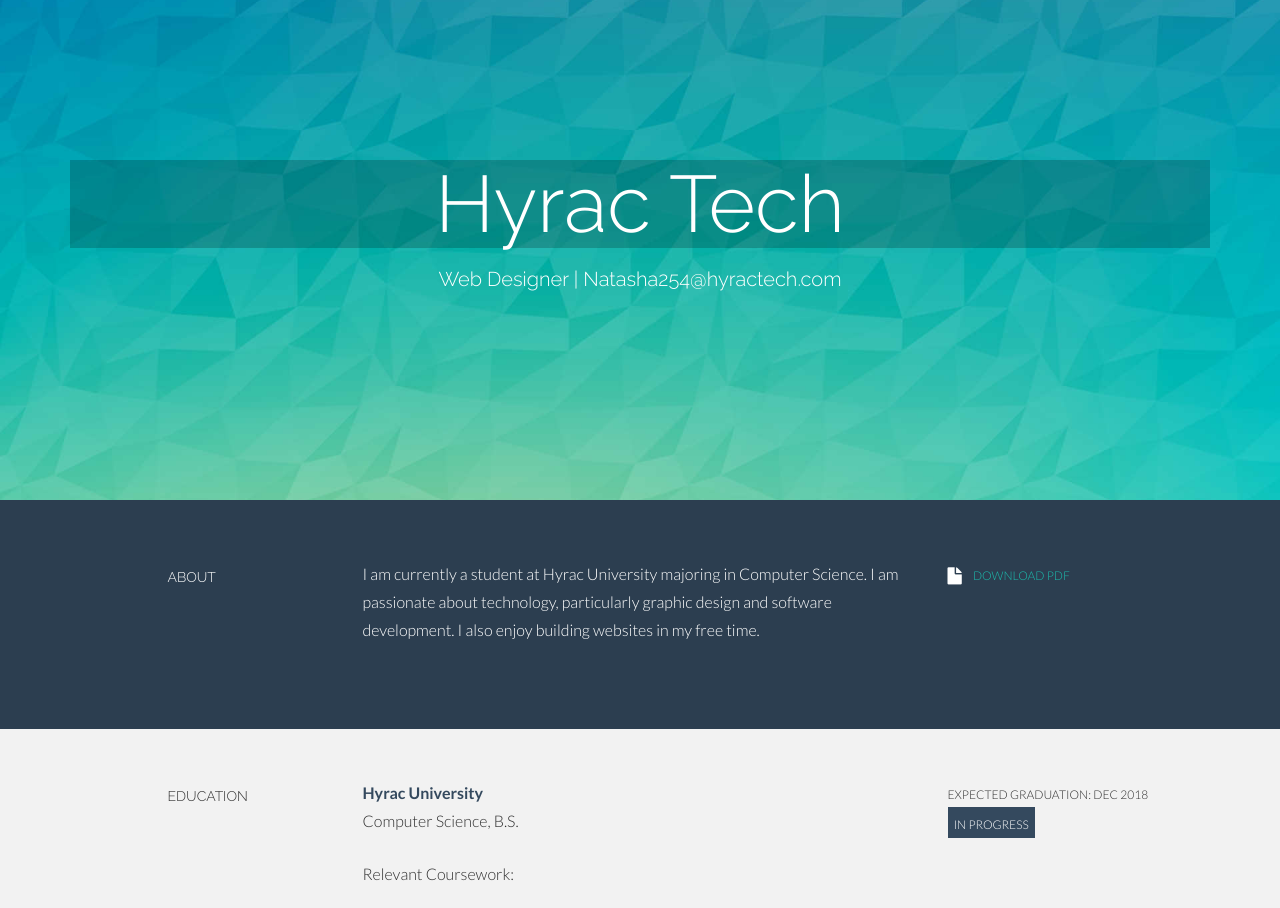
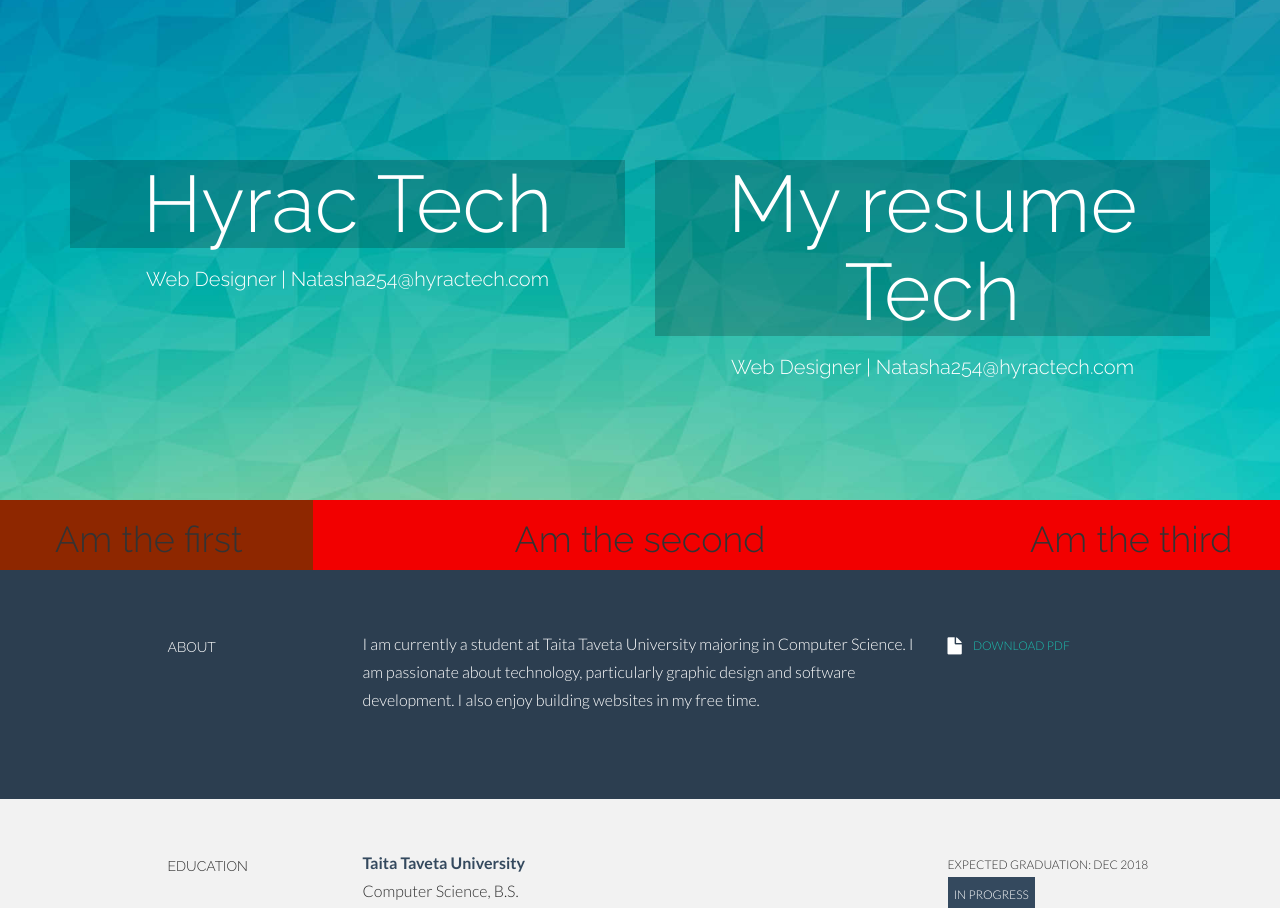
Before and after one commit to mondeer/mondeer.github.io, a plain HTML site: page index.html in a window 1280 px wide. Shown: the top 908 px of the page. Drawn offline with nearby package versions, Linux system fonts and the light colour scheme.

Commit message:
Tumefika

```diff
--- a/css/main.css
+++ b/css/main.css
@@ -7,6 +7,14 @@ body {
 
   -webkit-font-smoothing: antialiased;
   -webkit-overflow-scrolling: touch;
+}
+
+.imondred {
+  background: #f20000;
+}
+
+.imondgreen{
+  background: rgba(45, 78, 0, 0.5);
 }
 
 /* Titles */
--- a/index.html
+++ b/index.html
@@ -7,14 +7,14 @@
     <meta name="description" content="">
     <!-- OPTIONAL: author -->
     <meta name="author" content="">
-    <link rel="shortcut icon" href="favicon.ico">
+    <!-- <link rel="shortcut icon" href="favicon.ico"> -->
     <link rel="apple-touch-icon" href="icon.png" />
 
 		<!-- EDIT: title -->
-    <title>My Resume Website</title>
+    <title>Mondia || Resume</title>
 
     <!-- Bootstrap core CSS -->
-    <link href="css/bootstrap.css" rel="stylesheet">
+    <link href="https://maxcdn.bootstrapcdn.com/bootstrap/3.3.7/css/bootstrap.min.css" rel="stylesheet">
     <link rel="stylesheet" href="css/font-awesome.min.css">
 
     <!-- Link the main.css stylesheet -->
@@ -26,6 +26,7 @@
     <link href='//fonts.googleapis.com/css?family=Raleway:400,300,700' rel='stylesheet' type='text/css'>
 
 	<!-- Link the myjavascript.js -->
+  <script type="text/javascript" src="https://maxcdn.bootstrapcdn.com/bootstrap/3.3.7/js/bootstrap.min.js"></script>
 	<script src="js/jquery.min.js"></script>
 	<script src="js/myjavascript.js"></script>
 
@@ -40,18 +41,34 @@
 
 	<div id="header" class="header">
 		<div class="container">
-			<div class="row centered">
-				<div class="col-lg-12">
+			<div class="row">
+				<div class="col-md-6">
 					<!-- EDIT: name -->
 					<h1>Hyrac Tech</h1>
 					<!-- EDIT: title | email -->
 					<h3>Web Designer | <a href="mailto:natasha254@hyractech.com" target="_blank">Natasha254@hyractech.com</a></h3>
 				</div><!--/.col-lg-12 -->
+        <div class="col-md-6">
+          <h1>My resume Tech</h1>
+          <!-- EDIT: title | email -->
+          <h3>Web Designer | <a href="mailto:natasha254@hyractech.com" target="_blank">Natasha254@hyractech.com</a></h3>
+
+        </div>
 			</div><!--/.row -->
 		</div><!--/.container -->
 	</div><!--/.header -->
 
-
+<div class="row text-center imondred">
+  <div class="col-md-3 imondgreen">
+    <h1>Am the first</h1>
+  </div>
+  <div class="col-md-6 imondblue">
+    <h1>Am the second</h1>
+  </div>
+  <div class="col-md-3 imondblack">
+    <h1>Am the third</h1>
+  </div>
+</div>
 	<section id="about" name="about"></section>
 	<div class="about">
 		<div class="container">
@@ -62,7 +79,7 @@
 				</div>
 				<div class="col-lg-6">
 					<!-- EDIT: about -->
-					<p>I am currently a student at Hyrac University majoring in Computer Science. I am passionate about technology, particularly graphic design and software development. I also enjoy building websites in my free time.</p>
+					<p>I am currently a student at Taita Taveta University majoring in Computer Science. I am passionate about technology, particularly graphic design and software development. I also enjoy building websites in my free time.</p>
 				</div>
 
 				<div class="col-lg-3">
@@ -87,7 +104,7 @@
 				</div>
 				<!-- EDIT: education line 1 -->
 				<div class="col-lg-6">
-					<p><t>Hyrac University</t> <br>
+					<p><t>Taita Taveta University</t> <br>
 						Computer Science, B.S. <br> </p>
 
 					<p>Relevant Coursework:
```
